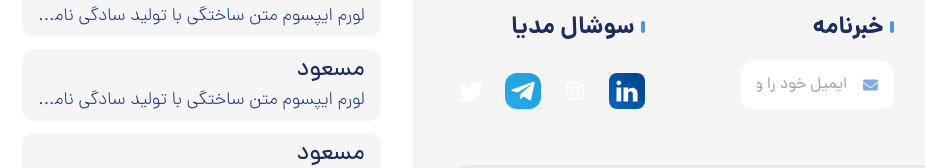
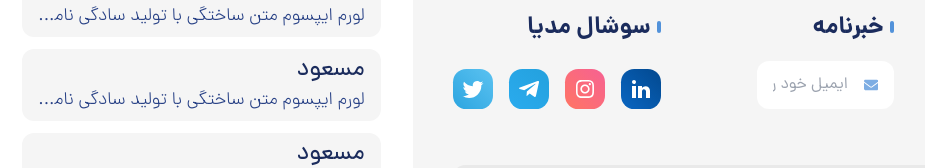
Before and after one commit to ghmasood/iran-researcher, a Next.js app: page / in a window 1280 px wide. Shown: the part 487-655 px from the top of the page, without its empty margins (182-1107 px from the left). Built offline with nearby package versions, Linux system fonts and the light colour scheme.

Commit message:
[IMPROVE] some style in footer

```diff
--- a/package.json
+++ b/package.json
@@ -21,6 +21,7 @@
     "postcss": "8.4.24",
     "react": "18.2.0",
     "react-dom": "18.2.0",
+    "sass": "^1.63.6",
     "tailwindcss": "3.3.2",
     "typescript": "5.1.3"
   }
--- a/src/components/Footer/components/SocialMedia/index.tsx
+++ b/src/components/Footer/components/SocialMedia/index.tsx
@@ -2,44 +2,40 @@ import BulletTitle from "components/BulletTitle";
 import Link from "next/link";
 import React from "react";
 import icons from "utils";
+import styles from "./social.module.scss";
+import clsx from "clsx";
 
 interface ISocialMediaProps {
   customClass?: string;
 }
 function SocialMedia({ customClass = "" }: ISocialMediaProps) {
   return (
-    <div className="flex flex-col justify-between gap-4 w-1/2">
+    <div className={`flex flex-col justify-between gap-4 w-1/2 ${customClass}`}>
       <BulletTitle>سوشال مدیا</BulletTitle>
-      <div className="flex gap-4 rounded-xl">
+      <div className="flex gap-4">
         <Link
-          className="bg-gradient-to-tr from-[#0a66c2] to-[#004182] rounded-lg"
+          className={clsx([styles.btn, styles.linkedin])}
           href="https://www.linkedin.com/company/iresearcher/"
         >
-          {icons.linkedin("h-9 w-9 p-1", "fill-white")}
+          {icons.linkedin("h-10 w-10 p-2", "fill-white")}
         </Link>
         <Link
-          className="rounded-xl"
-          style={{
-            background: "linear-gradient(223deg, #F45C9F 0%, #FF7563 100%);",
-          }}
+          className={clsx([styles.btn, styles.insta])}
           href="https://instagram.com/iresearcher.ir"
         >
-          {icons.instagram("h-9 w-9 p-1.5", "fill-white")}
+          {icons.instagram("h-10 w-10 p-2", "fill-white")}
         </Link>
         <Link
-          className="bg-gradient-to-tr from-[#2AABEE] to-[#229ED9] rounded-xl"
+          className={clsx([styles.btn, styles.telegram])}
           href="https://t.me/iresearcherir"
         >
-          {icons.telegram("h-9 w-9 p-1", "fill-white")}
+          {icons.telegram("h-10 w-10 p-2", "fill-white")}
         </Link>
         <Link
-          style={{
-            background: "linear-gradient(228deg, #2CA5E0 0%, #67C9F5 100%);",
-          }}
-          className="rounded-xl"
+          className={clsx([styles.btn, styles.twitter])}
           href="https://twitter.com/iresearcher_ir"
         >
-          {icons.twitter("h-9 w-9 p-1", "fill-white")}
+          {icons.twitter("h-10 w-10 p-2", "fill-white")}
         </Link>
       </div>
     </div>
--- /dev/null
+++ b/src/components/Footer/components/SocialMedia/social.module.scss
@@ -0,0 +1,27 @@
+.btn {
+  border-radius: 0.825rem;
+  transition: 1.5s;
+  background: linear-gradient(45deg, var(--c1), var(--c2) 50%, var(--c1))
+    var(--x, 0) / 400%;
+  &:hover {
+    --x: 100%;
+  }
+}
+
+.linkedin {
+  --c1: rgba(10, 102, 194, 1);
+  --c2: rgba(0, 65, 130, 1);
+}
+
+.twitter {
+  --c1: #2ca5e0;
+  --c2: #67c9f5;
+}
+.insta {
+  --c1: #ff7563;
+  --c2: #f45c9f;
+}
+.telegram {
+  --c1: #2aabee;
+  --c2: #229ed9;
+}
```
Also changed, not shown: 1 other file (tests, documents, lock files or other folders).
